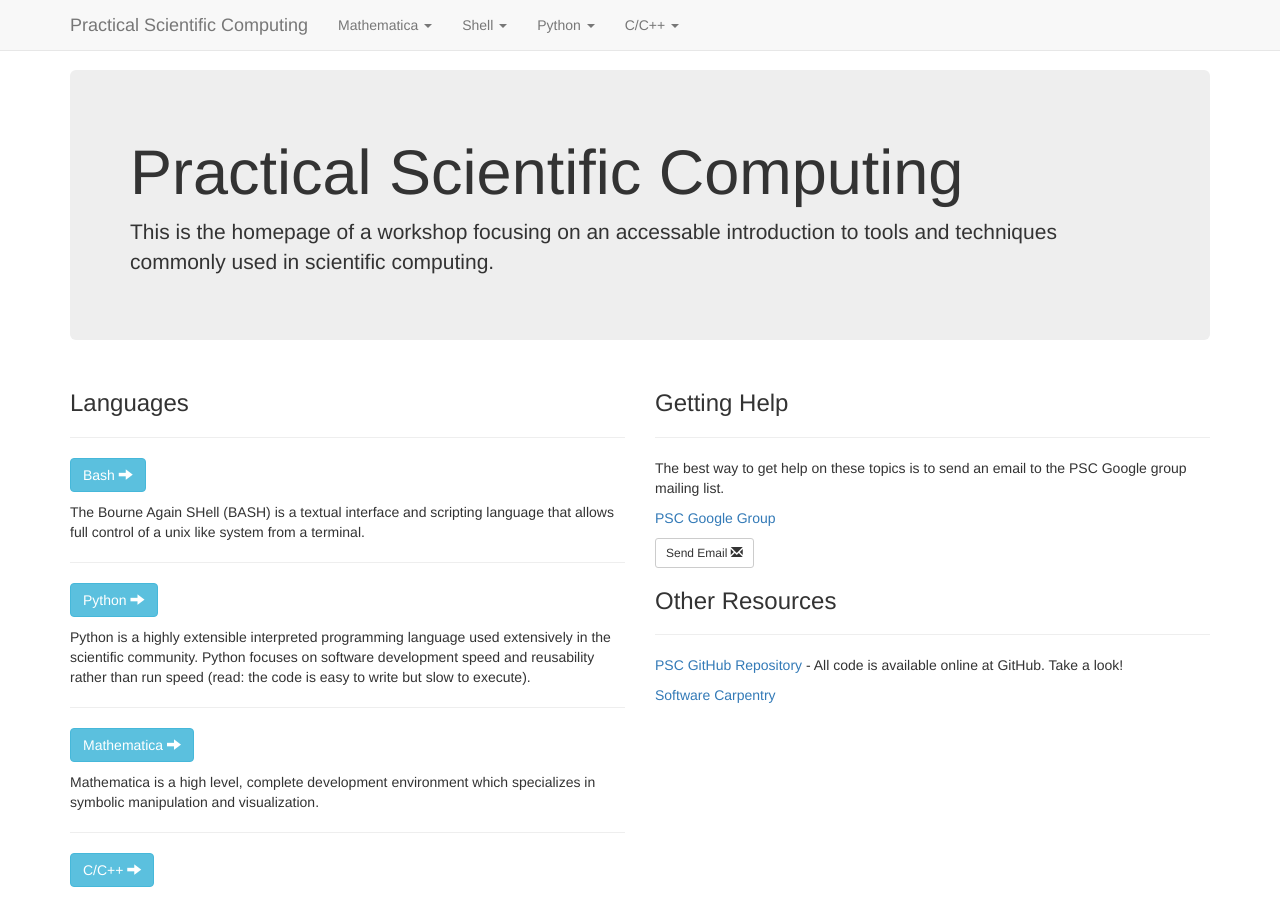
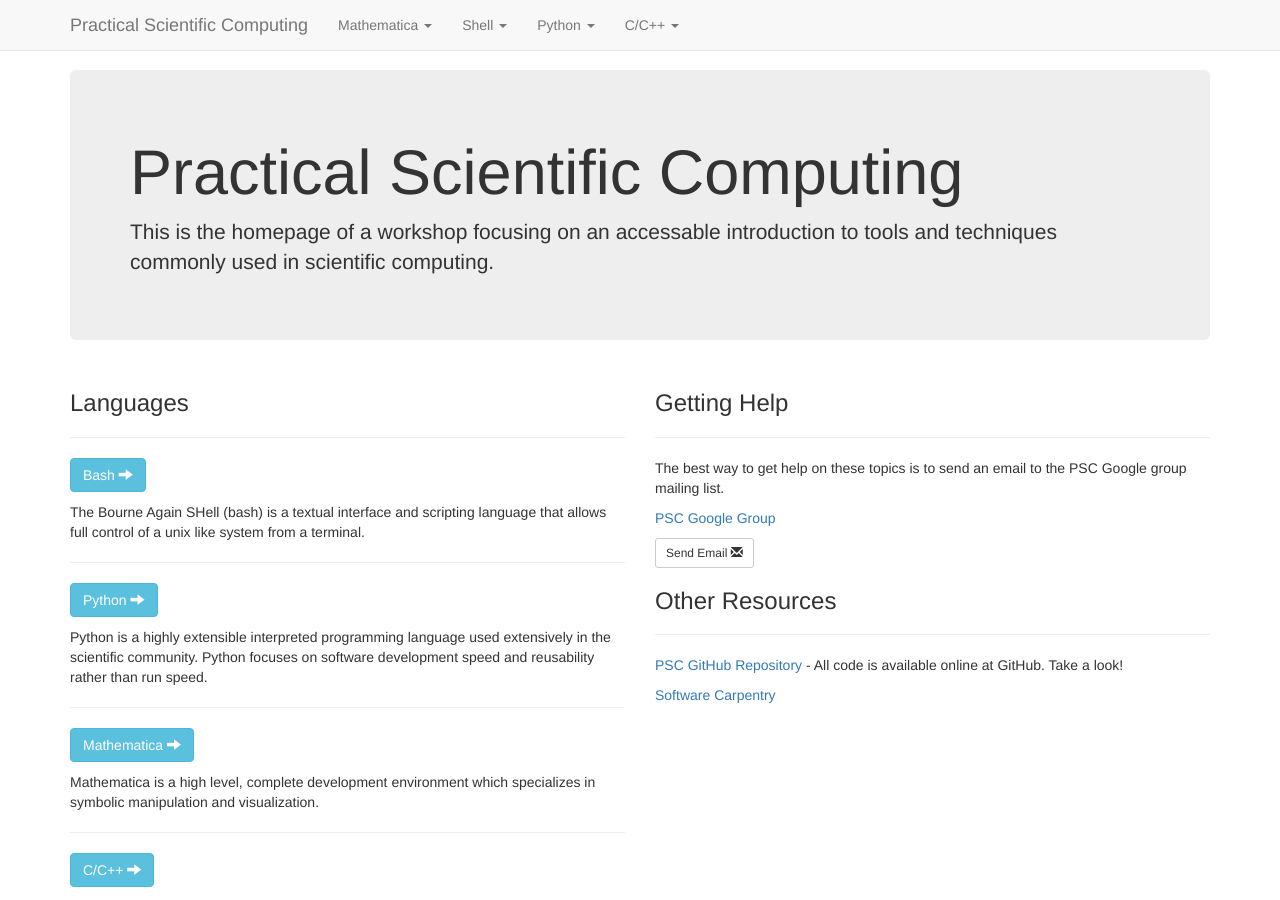
Before and after one commit to practical-scientific-computing/practical-scientific-computing.github.io, a Jekyll site: the page built from index.html, in a window 1280 px wide and 900 px high. Built offline with Jekyll 4.4.1, drawn with Linux system fonts in a browser that asks for light colours; nearby versions of some CDN libraries; Markdown is read by kramdown in place of the engine named in the settings.

Commit message:
small writing changes to the home page

```diff
--- a/index.html
+++ b/index.html
@@ -18,11 +18,11 @@ layout: default
 
       <hr>
       <p><a class="btn btn-info btn-md" href="shell-00-intro.html" role="button">Bash  <span class="glyphicon glyphicon-arrow-right" aria-hidden="true"></a></p>
-      <p> The Bourne Again SHell (BASH) is a textual interface and scripting language that allows full control of a unix like system from a terminal. </p>
+      <p> The Bourne Again SHell (bash) is a textual interface and scripting language that allows full control of a unix like system from a terminal. </p>
 
       <hr>
       <p><a class="btn btn-info btn-md" href="python-00-intro.html" role="button">Python  <span class="glyphicon glyphicon-arrow-right" aria-hidden="true"></a></p>
-      <p> Python is a highly extensible interpreted programming language used extensively in the scientific community. Python focuses on software development speed and reusability rather than run speed (read: the code is easy to write but slow to execute).</p>
+      <p> Python is a highly extensible interpreted programming language used extensively in the scientific community. Python focuses on software development speed and reusability rather than run speed.</p>
 
       <hr>
       <p><a class="btn btn-info btn-md" href="mathematica-00-intro.html" role="button">Mathematica  <span class="glyphicon glyphicon-arrow-right" aria-hidden="true"></a></p>
```
